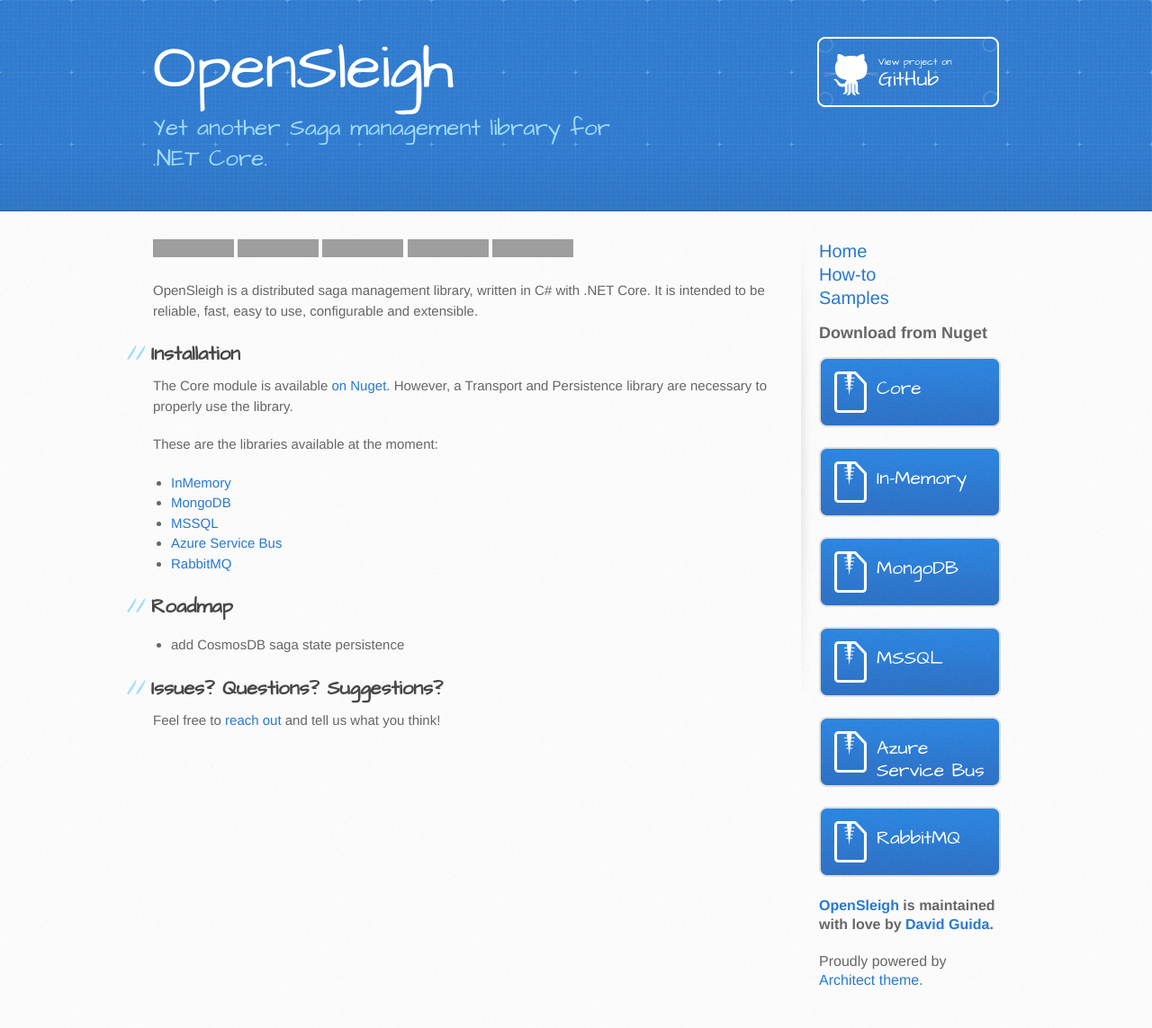
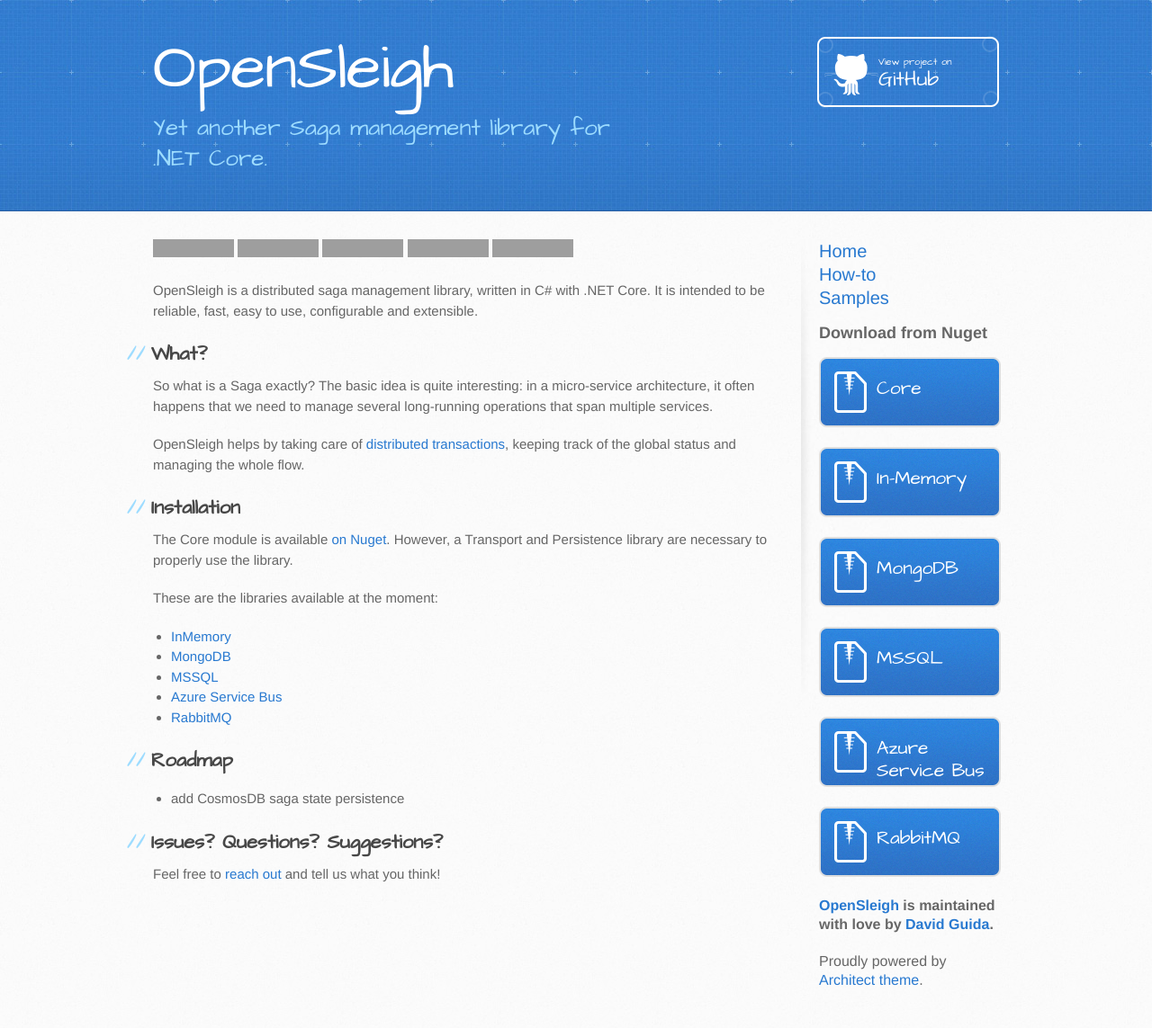
Before and after one commit to mizrael/OpenSleigh-Web, a Jekyll site: the page built from index.md, in a window 1280 px wide. Shown: the whole page at 90% size. Built offline with Jekyll 4.4.1, drawn with Linux system fonts in a browser that asks for light colours; grey boxes are pictures that could not be loaded.

Commit message:
updated description

```diff
--- a/index.md
+++ b/index.md
@@ -10,6 +10,11 @@ layout: default
 
 OpenSleigh is a distributed saga management library, written in C# with .NET Core.
 It is intended to be reliable, fast, easy to use, configurable and extensible.
+
+## What?
+So what is a Saga exactly? The basic idea is quite interesting: in a micro-service architecture, it often happens that we need to manage several long-running operations that span multiple services.
+
+OpenSleigh helps by taking care of [distributed transactions](https://www.davideguida.com/improving-microservices-reliability-part-1-two-phase-commit/), keeping track of the global status and managing the whole flow.
 
 ## Installation
 The Core module is available [on Nuget](https://www.nuget.org/packages/OpenSleigh.Core/).
```
